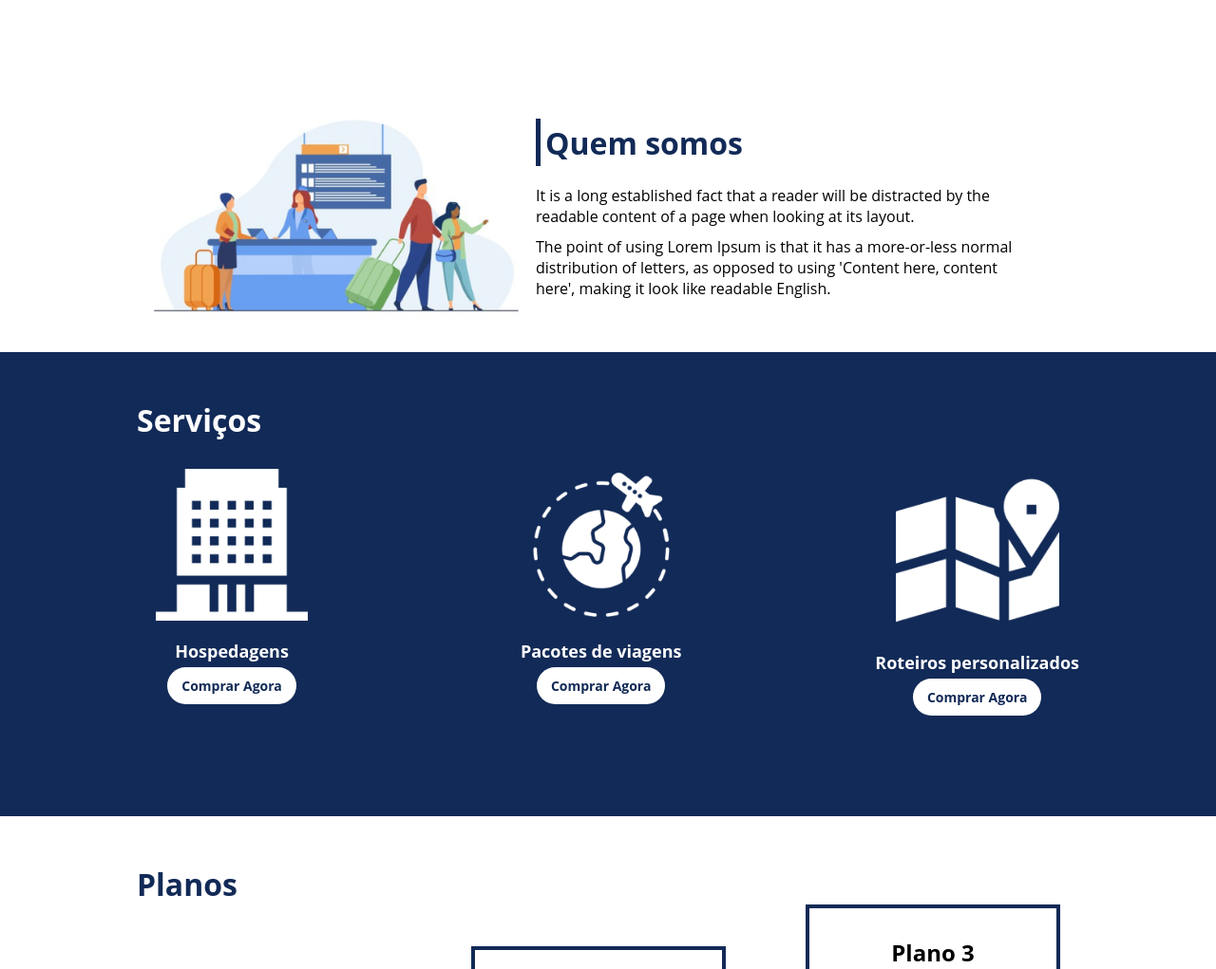
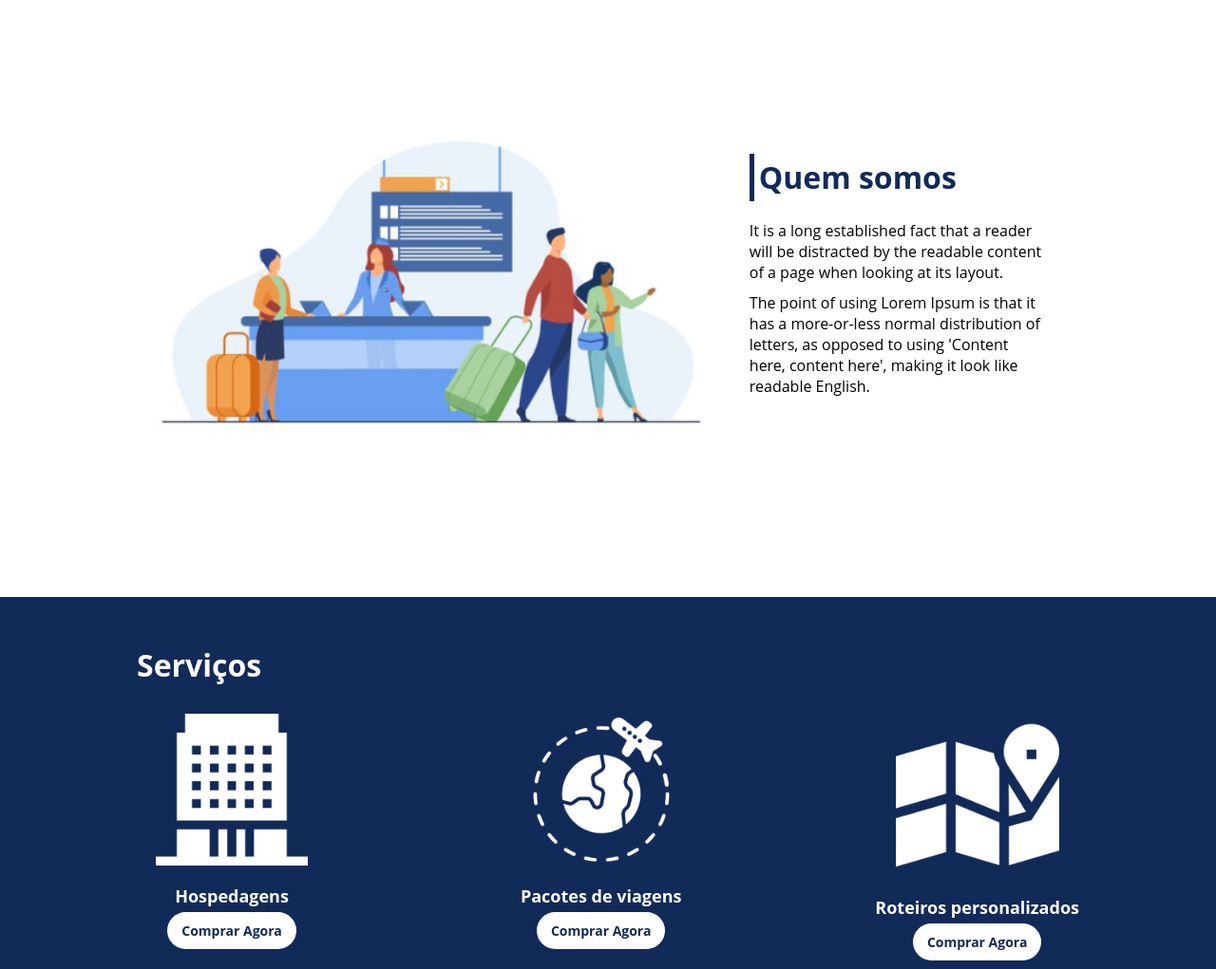
Before and after one commit to lucasemanuelms/FlexTurismo, a plain HTML site: page project-flexbox-dio-master/flex-projeto/index.html in a window 1280 px wide. Shown: the part 820-1841 px from the top of the page at 95% size. Drawn offline with Linux system fonts and the light colour scheme.

Commit message:
Alguns ajustes no layout para ficar mais interessante.

```diff
--- a/project-flexbox-dio-master/flex-projeto/index.html
+++ b/project-flexbox-dio-master/flex-projeto/index.html
@@ -31,7 +31,7 @@
     </div>
 
     <div class="flex-container" id="quem-somos">
-        <div>
+        <div class="qs_text">
             <h2>Quem somos</h2>
             <p>It is a long established fact that a reader will be distracted by the readable content of a page when looking at its layout. </p>
             <p>The point of using Lorem Ipsum is that it has a more-or-less normal distribution of letters, as opposed to using 'Content here, content here', making it look like readable English.</p>
--- a/project-flexbox-dio-master/flex-projeto/style.css
+++ b/project-flexbox-dio-master/flex-projeto/style.css
@@ -90,6 +90,10 @@ header .menu{
     justify-content: space-between;
 }
 
+#quem-somos .qs_text{
+    width: 35%;
+}
+
 #quem-somos h2{
     font-size: 32px;
     color: #122A57;
@@ -113,12 +117,14 @@ header .menu{
 }
 
 #quem-somos img{
-    min-width: 420px;
+    min-width: 620px;
+    width: 50%;
 }
 
 .container-externo{
     background-color: #122A57;
     width: 100%;
+    margin: 120px 0 0;
 }
 
 #servicos{
@@ -172,12 +178,12 @@ header .menu{
 #planos{
     flex-direction: column;
     min-height: 100vh;
+    justify-content: center;
 }
 
 #planos h2{
     color: #122A57;
     font-size: 32px;
-    padding-top: 50px;
 }
 
 .list-planos{
```
